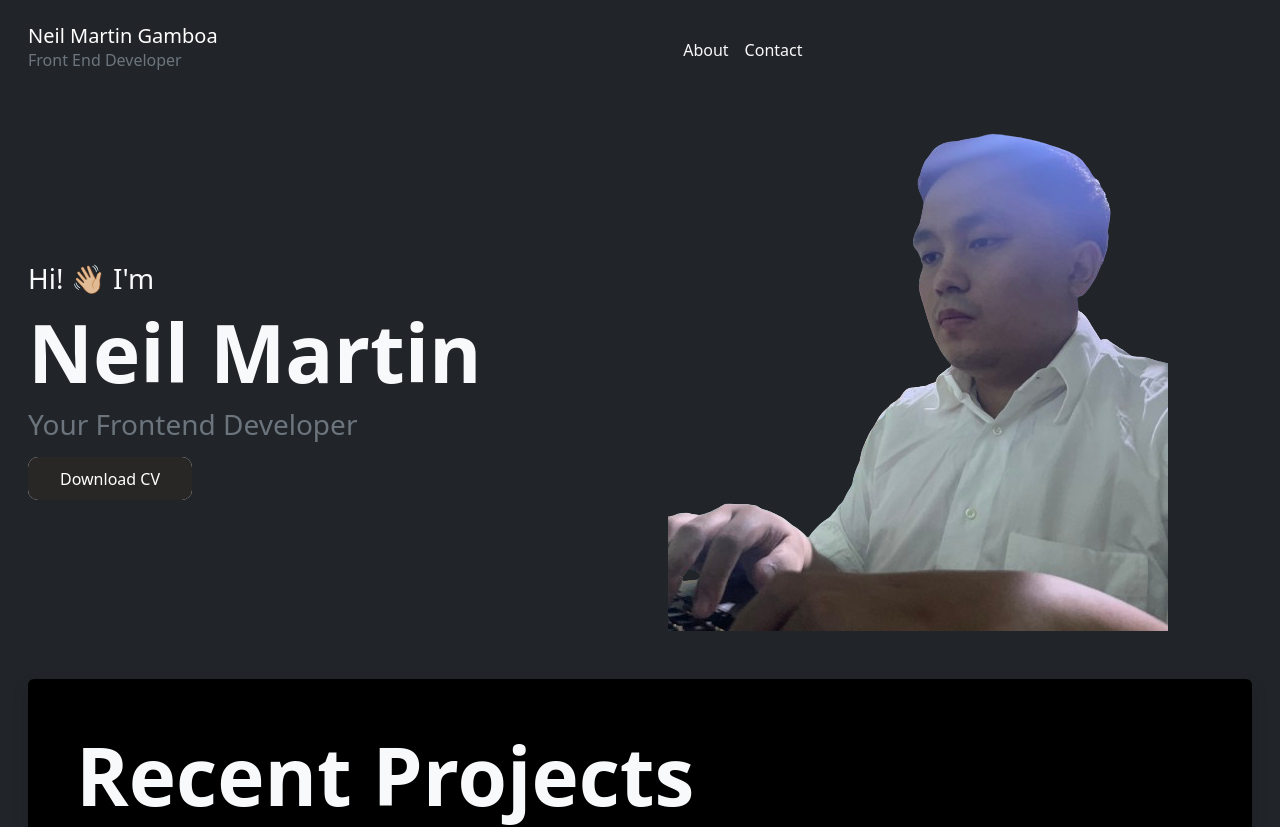
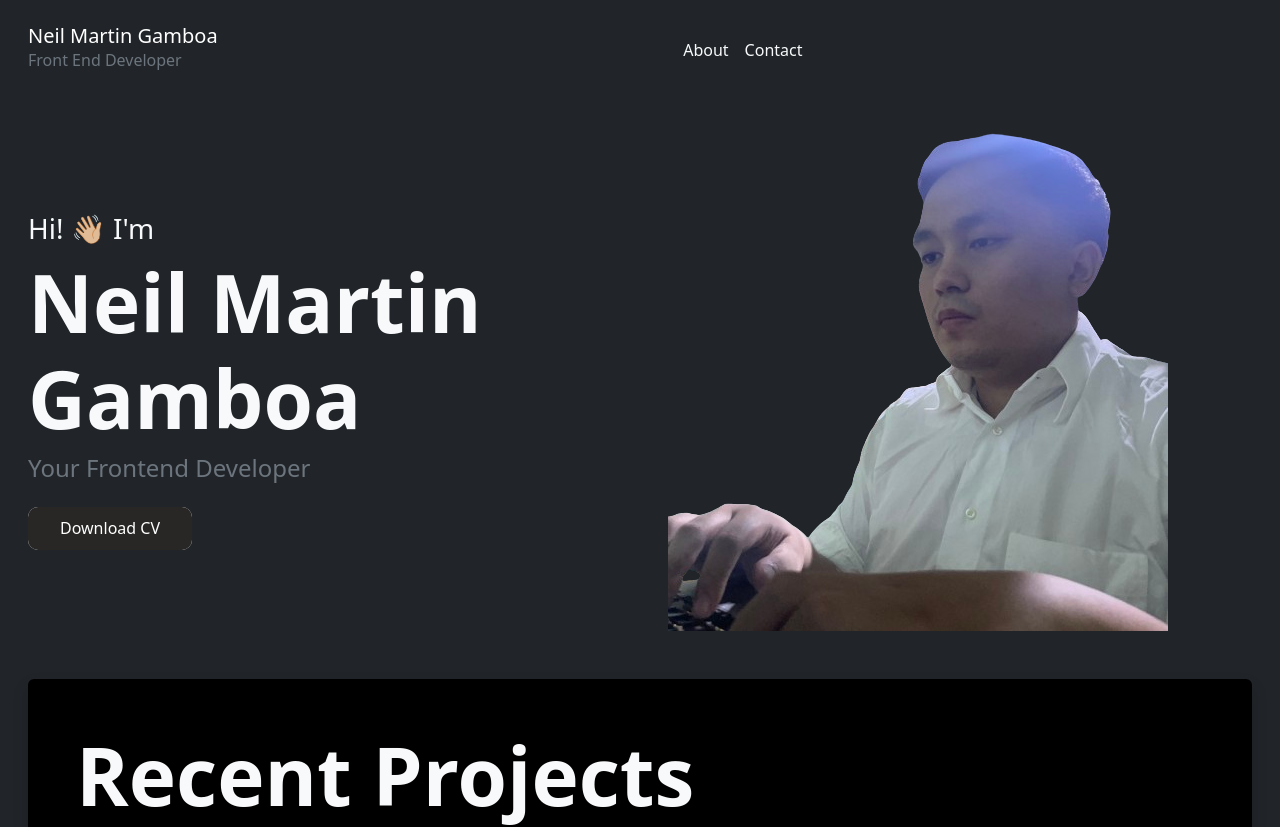
Before and after one commit to neilmrtngamboa/Portfolio_Website, a React (Vite) app: page / in a window 1280 px wide. Shown: the top 827 px of the page. Built offline with nearby package versions, Linux system fonts and the light colour scheme.

Commit message:
added text

```diff
--- a/src/pages/Home.jsx
+++ b/src/pages/Home.jsx
@@ -12,9 +12,9 @@ function Home() {
         <div className="col-md-6 my-auto">
 
           <h3 className='text-light'>Hi! 👋🏼 I'm</h3>
-          <h1 className='display-1 fw-bold text-light'>Neil Martin</h1>
-          <h6 className='fs-3 text-secondary'>Your Frontend Developer</h6>
-          <button className="mt-2 bn5">
+          <h1 className='display-1 fw-bold text-light'>Neil Martin Gamboa</h1>
+          <h6 className='fs-4 text-secondary fw-light'>Your Frontend Developer</h6>
+          <button className="mt-3 bn5">
             <a href={resume} download='resume' id='CV'>Download CV</a>
           </button>
         </div>
```
